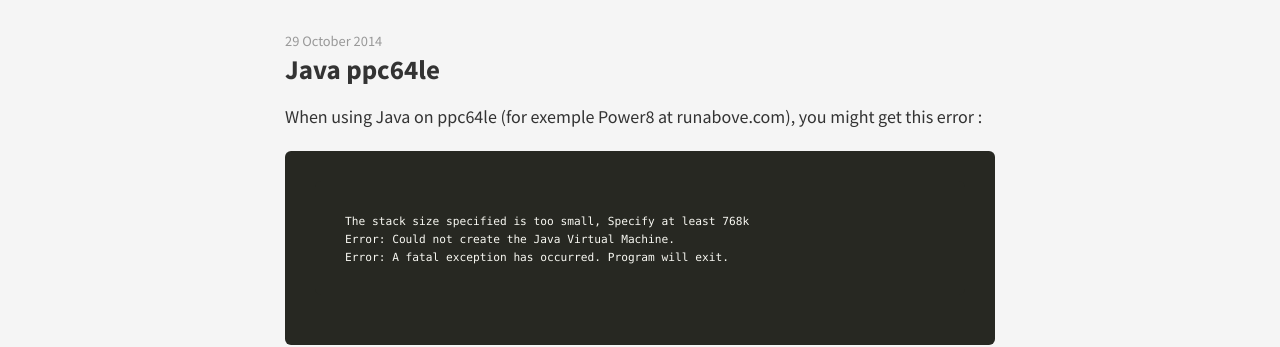
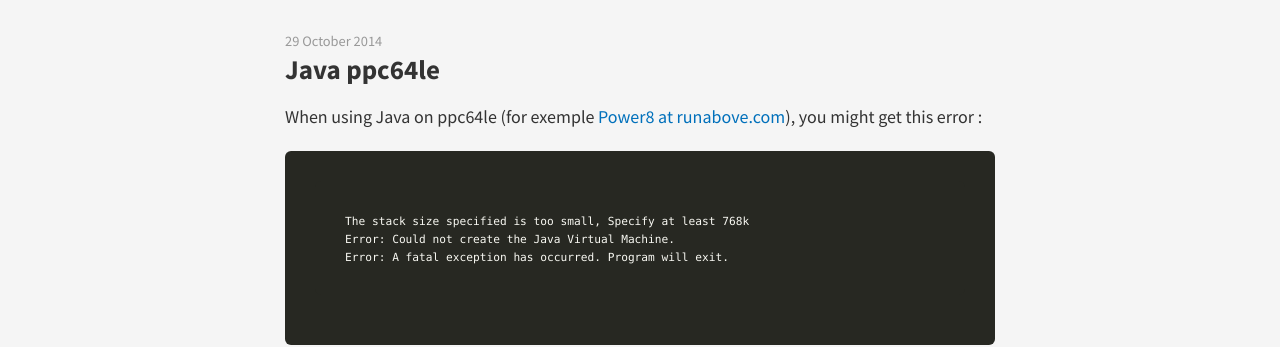
Before and after one commit to JakeRTFM/JakeRTFM.github.io, a Jekyll site: the page built from _posts/2014-10-29-java-ppc64le.md, in a window 1280 px wide. Shown: the part 129-476 px from the top of the page. Built offline with Jekyll 4.4.1, drawn with Linux system fonts in a browser that asks for light colours; nearby versions of some CDN libraries; Markdown is read by kramdown in place of the engine named in the settings; part of the change alters nothing that is shown.

```diff
--- a/_posts/2014-10-29-java-ppc64le.md
+++ b/_posts/2014-10-29-java-ppc64le.md
@@ -3,7 +3,7 @@ layout: post
 title: Java ppc64le
 ---
 
-When using Java on ppc64le (for exemple Power8 at runabove.com), you might get this error :
+When using Java on ppc64le (for exemple [Power8 at runabove.com](http://labs.runabove.com/power8/)), you might get this error :
 
 	The stack size specified is too small, Specify at least 768k
 	Error: Could not create the Java Virtual Machine.
```
